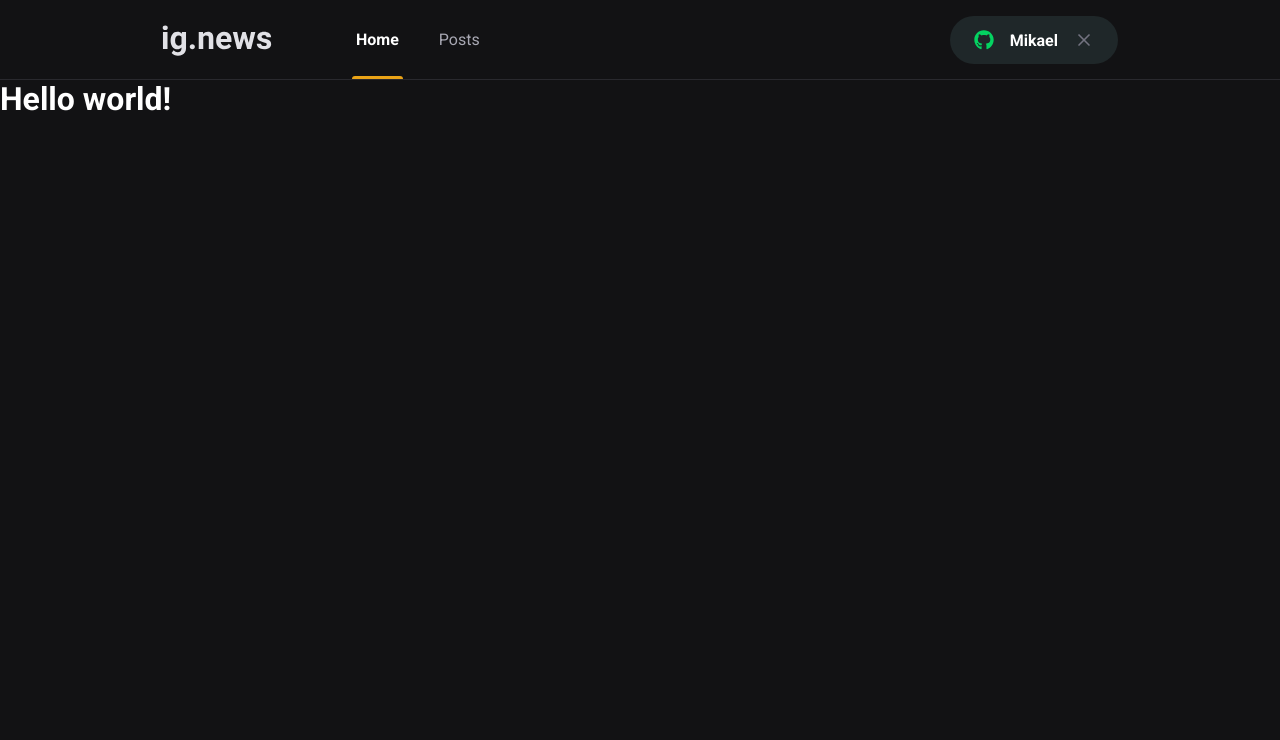
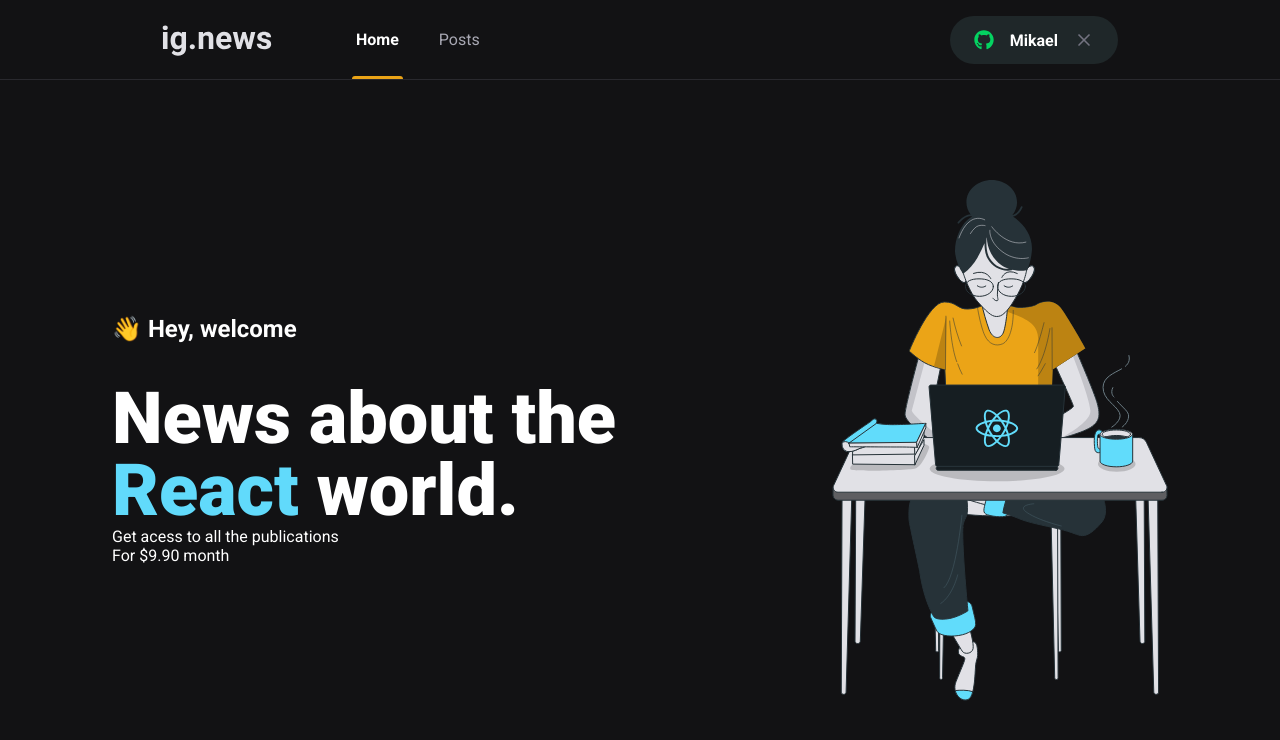
Before and after one commit to MikaelSantos1/ignews, a Next.js app: page / in a window 1280 px wide. Shown: the top 740 px of the page. Built offline with nearby package versions, Linux system fonts and the light colour scheme.

Commit message:
home page

```diff
--- /dev/null
+++ b/src/pages/home.module.scss
@@ -0,0 +1,37 @@
+.contentContainer{
+    max-width: 1120px;
+    margin: 0 auto;
+    padding: 0 2rem;
+    height: calc(100vh - 5rem);
+
+    display: flex;
+    align-items: center;
+    justify-content: space-between;
+}
+.hero{
+    max-width: 680px;
+    > span{
+        font-size: 1.5rem;
+        font-weight: bold;
+    }
+    h1{
+        font-size: 4.5rem;
+        line-height: 4.5rem;
+        font-weight: 900;
+        margin-top:2.5rem;
+
+        span{
+            color: var(--cyan-500);
+        }
+        p{
+            font-size: 1.5rem;
+            line-height: 2.25rem;
+            margin-top: 1.5rem;
+
+            span{
+                color: var(--cyan-500);
+                font-weight: bold;
+            }
+        }
+    }
+}
--- a/src/pages/index.tsx
+++ b/src/pages/index.tsx
@@ -1,14 +1,24 @@
 import Head from 'next/head'
-
+import styles from './home.module.scss'
 
 export default function Home() {
   return (
     <>
       <Head>
-        <title>Ignews</title>
+        <title>Home | Ig.News</title>
       </Head>
 
-      <h1 >Hello world!</h1>
+     <main className={styles.contentContainer}>
+       <section className={styles.hero}>
+        <span> 👋 Hey, welcome </span>
+        <h1>News about the <span>React</span> world.</h1>
+        <p>
+          Get acess to all the publications <br />
+          <span>For $9.90 month</span>
+        </p>
+       </section>
+       <img src="/images/avatar.svg" alt="girl coding" />
+     </main>
     </>
 
   )
```
